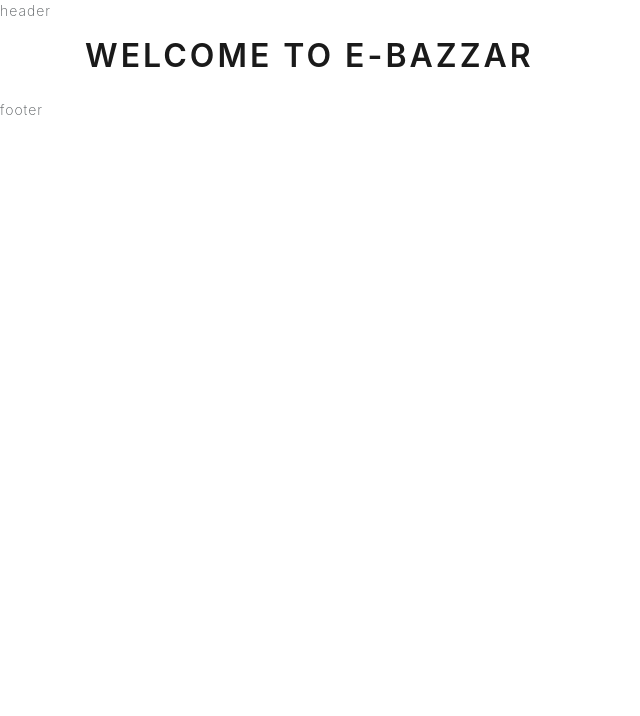
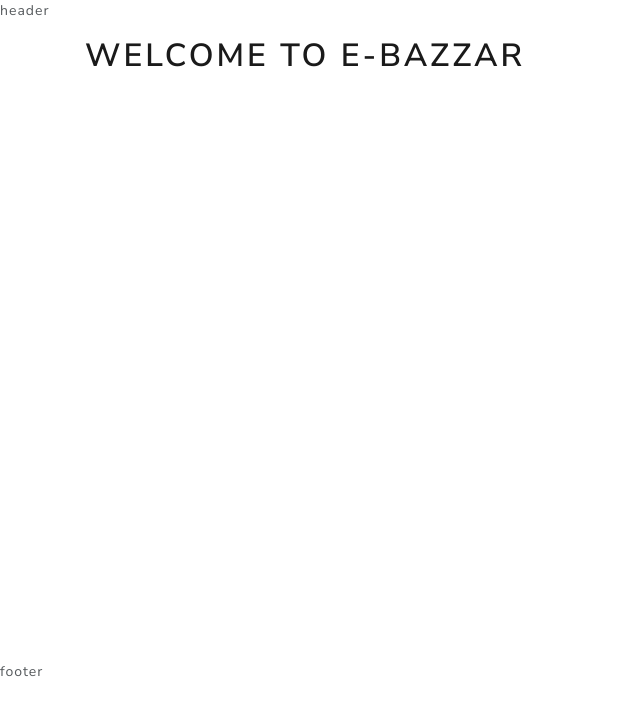
Before and after one commit to ShiroYaksha90/e-bazzar, a React (Create React App) app: page / in a window 1280 px wide. Shown: the top 716 px of the page, without its empty margins (0-640 px from the left). Built offline with nearby package versions, Linux system fonts and the light colour scheme.

Commit message:
Update file

```diff
--- a/src/index.css
+++ b/src/index.css
@@ -1,27 +1,3 @@
-body {
-  margin: 0;
-  font-family:
-    -apple-system,
-    BlinkMacSystemFont,
-    'Segoe UI',
-    'Roboto',
-    'Oxygen',
-    'Ubuntu',
-    'Cantarell',
-    'Fira Sans',
-    'Droid Sans',
-    'Helvetica Neue',
-    sans-serif;
-  -webkit-font-smoothing: antialiased;
-  -moz-osx-font-smoothing: grayscale;
+main {
+  min-height: 80vh;
 }
-
-code {
-  font-family:
-    source-code-pro,
-    Menlo,
-    Monaco,
-    Consolas,
-    'Courier New',
-    monospace;
-}
```
